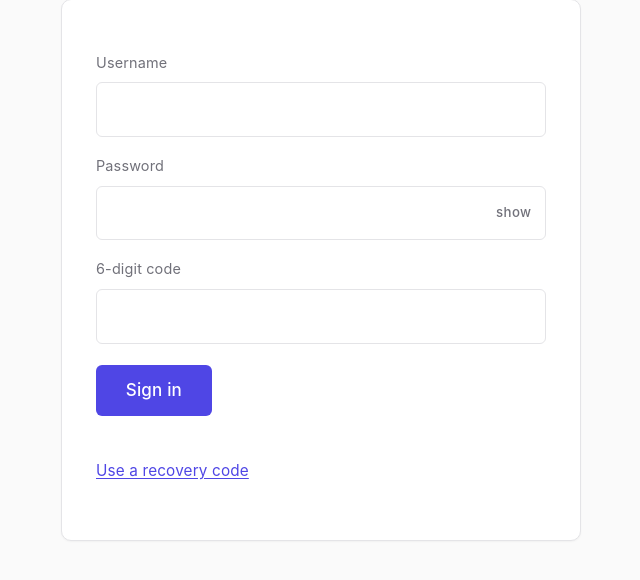
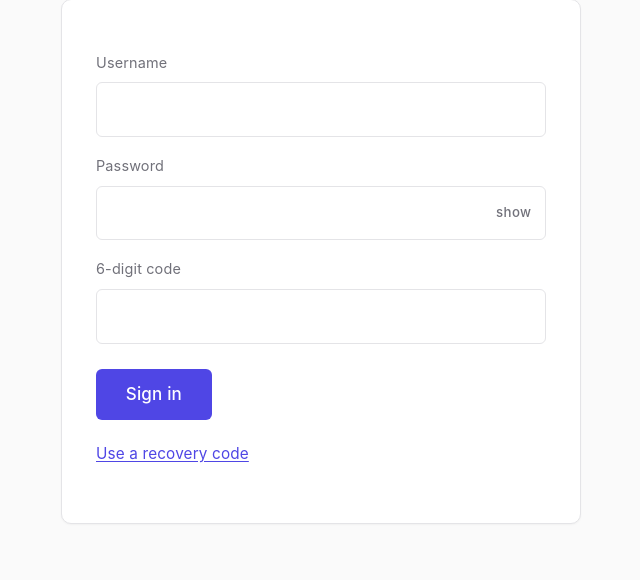
Before and after one commit to JoaoPucci/ephemera, a FastAPI app: page /send in a window 1280 px wide. Shown: the part 117-697 px from the top of the page, without its empty margins (319-959 px from the left). Run offline with FastAPI, Linux system fonts and the light colour scheme.

Commit message:
Make primary-CTA spacing opt-in instead of base-rule (PR B follow-up)
The dedicated sub-step designer flagged between PR B and PR C: the base
rule `button { margin-top: 1.25rem }` (style.css) was load-bearing for
primary-CTA placement on every screen, so it deserved its own focused
PR with explicit verification.

Designer's audit found that of ~24 <button> elements across templates,
only 3 are primary submits that genuinely want the 1.25rem top gap
(login Sign in, sender Create Secret, landing Reveal Secret). The
other 21 are either (a) already overridden, (b) icon buttons where a
top margin is actively hostile, (c) .link / .copy-btn / .input-action
/ .tab variants that have to fight the rule. The base was a CTA rule
masquerading as a base rule.

Strategy chosen (designer's Strategy C, user-endorsed): drop the base
rule, make the gap opt-in via two selectors:

  form > button[type="submit"],
  button.cta {
    margin-top: var(--space-5);
  }

  - `form > button[type="submit"]` covers login + sender CTAs by
    structure -- zero template churn since both already match.
  - `.cta` is the escape hatch for primary CTAs that aren't form
    submits -- landing's #reveal-btn is one (it's a click-handler
    driven button, not a form). Adding `class="cta"` to it gets the
    same --space-5 spacing, +14.4px from the previous 0.6rem override.

Other ripples in the same PR per designer's prescription:

- Drop the `#state-ready > button` 0.6rem override; replaced by the
  .cta opt-in above. Comment trimmed to focus on the now-only-relevant
  `#state-text .copy-btn` rule.

- Add explicit `margin-top: var(--space-3)` to `button.copy-btn` --
  the gap-from-content was previously inherited from the 1.25rem base
  and visually invisible because it was always overridden somewhere.
  Making it explicit means the intent is documented in the rule, not
  buried in cascade.

- Add `#create-another { margin-top: var(--space-4) }`. The `.link`
  styling kills its visual weight, so it needs an explicit gap from
  the final result row above it; previously it inherited 1.25rem from
  base which was fine but accidental.

Chrome buttons (.theme-toggle, .user-btn, .chrome-menu-btn,
.chrome-menu-row) were verified to either set `margin: 0` explicitly
or live in @media-scoped contexts that don't inherit from the base
button rule. No regression on the chrome.

Co-Authored-By: Claude Opus 4.7 (1M context) <noreply@anthropic.com>

```diff
--- a/app/static/style.css
+++ b/app/static/style.css
@@ -352,7 +352,6 @@ button {
   display: inline-block;
   min-height: 44px;
   padding: 0.7rem 1.75rem;
-  margin-top: 1.25rem;
   font: inherit;
   font-weight: 500;
   color: var(--accent-fg);
@@ -368,6 +367,23 @@ button {
     box-shadow 150ms ease;
 }
 
+/* Primary-CTA spacing: opt-in. The base `button` rule used to ship with
+   `margin-top: 1.25rem`, but only ~3 of ~24 buttons across the project
+   actually wanted it; every variant (icon button, link, copy-btn,
+   chrome-menu-btn, tab) had to fight it back to 0. Now the gap is
+   explicit on the CTAs that want it.
+   - `form > button[type="submit"]` covers every form's primary submit
+     by structure (no template churn) -- login, sender, anything future.
+   - `.cta` is the escape hatch for a primary CTA that isn't a form
+     submit (e.g. landing's #reveal-btn, which is a click-handler-driven
+     button, not a form).
+   Note: a submit button wrapped in a <div> won't match the structural
+   selector -- that's by design; button rows want their own spacing rule. */
+form > button[type="submit"],
+button.cta {
+  margin-top: var(--space-5);
+}
+
 button:hover {
   background: var(--accent-hover);
   transform: translateY(-1px);
@@ -414,6 +430,17 @@ button.link:hover {
 
 button.copy-btn {
   min-width: 9rem;
+  /* The copy button always sits below the value it copies (URL box,
+     passphrase row, revealed text). Make the gap-from-content explicit
+     rather than accidentally inherited. */
+  margin-top: var(--space-3);
+}
+
+/* "Create another" lives at the foot of the result section as a low-key
+   restart affordance. .link kills its visual weight; the explicit gap
+   here separates it from the final result row. */
+#create-another {
+  margin-top: var(--space-4);
 }
 
 button.copied,
@@ -813,13 +840,9 @@ button.copy-error:hover {
   animation: fadein 300ms ease;
 }
 
-/* Tighten button -> content gap on the receiver pages, and widen the gap
-   before the "This secret has been destroyed." footer line.
-   Direct-child only so the show/hide toggle nested inside
-   .input-with-action keeps its centerline alignment -- the bare
-   `#state-ready button` form was specific enough to override the
-   .input-action class's `margin: 0` reset. */
-#state-ready > button,
+/* The receiver text-reveal copy button sits very close to the revealed
+   text (which has its own bottom margin); tighter than the default
+   .copy-btn gap to keep the action visually paired with its target. */
 #state-text .copy-btn {
   margin-top: 0.6rem;
 }
--- a/app/templates/landing.html
+++ b/app/templates/landing.html
@@ -17,7 +17,7 @@
                   aria-label="{{ _('show passphrase') }}" aria-pressed="false">{{ _("show") }}</button>
         </div>
       </div>
-      <button id="reveal-btn" type="button">{{ _("Reveal Secret") }}</button>
+      <button id="reveal-btn" type="button" class="cta">{{ _("Reveal Secret") }}</button>
       <p class="error" id="reveal-error" hidden></p>
     </section>
 
```
